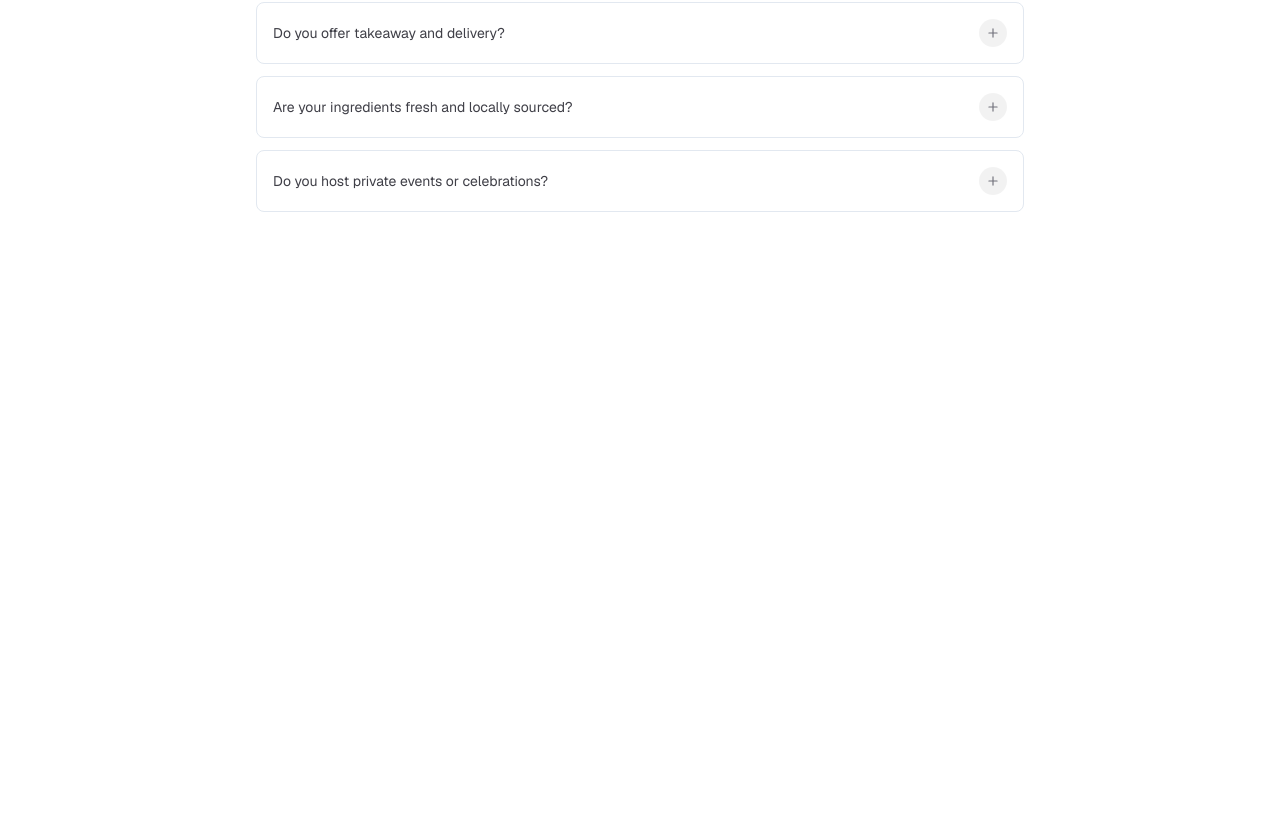
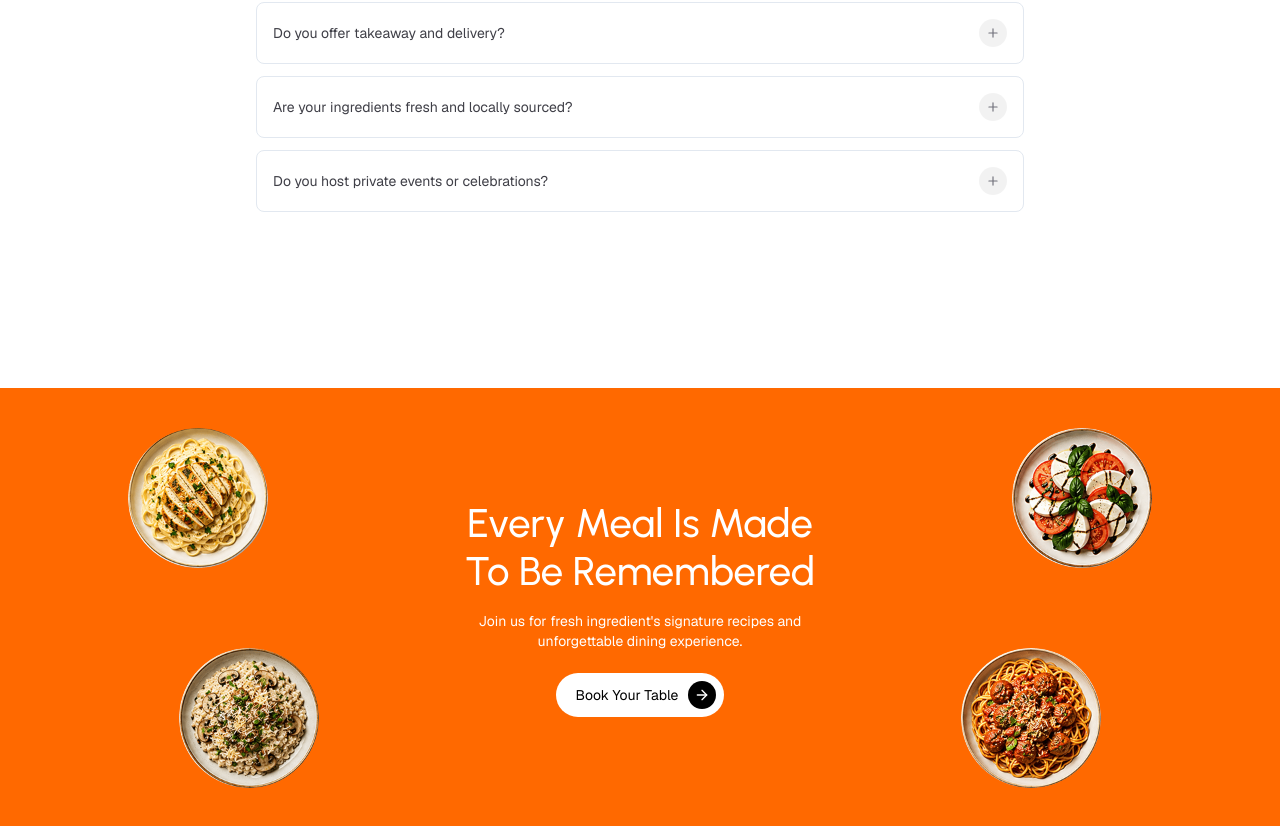
Before and after one commit to Haris-Khan-pro/Dishly, a React (Vite) app: page / in a window 1280 px wide. Shown: the part 5963-6789 px from the top of the page. Before the commit the page ends 6175 px from the top, so only its background shows below. Built offline with nearby package versions, Linux system fonts and the light colour scheme.

Commit message:
Add CTA section with animated dishes and booking call-to-action

```diff
--- a/src/App.jsx
+++ b/src/App.jsx
@@ -9,6 +9,7 @@
 import Timing from "./sections/Timing";
 import TestimonialSection from "./sections/TestimonialSection";
 import FAQs from "./sections/FAQs";
+import CTA from "./sections/CTA";
 
 const App = () => {
   return (
@@ -22,7 +23,8 @@
       <BookingProcess />
       <Timing />
       <TestimonialSection />
-      <FAQs/>
+      <FAQs />
+      <CTA />
     </>
   );
 };
--- a/src/sections/CTA.jsx
+++ b/src/sections/CTA.jsx
@@ -1,11 +1,74 @@
+import { img } from "motion/react-client";
 import React from "react";
+import Animated from "../components/Animated";
+import { ArrowRight } from "lucide-react";
+
+const floatingDishes = [
+  {
+    src: "/assets/dish1.png",
+    alt: "dish1",
+    className: "top-6 left-4 md:top-10 md:left-[6%] lg:left-[10%]",
+  },
+  {
+    src: "/assets/dish2.png",
+    alt: "dish2",
+    className: "bottom-6 left-6 md:bottom-10 md:left-[10%] lg:left-[14%]",
+  },
+  {
+    src: "/assets/dish3.png",
+    alt: "dish3",
+    className: "top-6 right-4 md:top-10 md:right-[6%] lg:right-[10%]",
+  },
+  {
+    src: "/assets/dish4.png",
+    alt: "dish4",
+    className: "bottom-6 right-6 md:bottom-10 md:right-[10%] lg:right-[14%]",
+  },
+];
 
 const CTA = () => {
   return (
     <section
       id="cta"
       className="relative overflow-hidden bg-orange-500 px-6 flex flex-col justify-center items-center min-h-100 md:min-h-110 mt-44"
-    ></section>
+    >
+      <div className="absolute inset-0 w-full max-w-7xl mx-auto pointer-events-none">
+        {floatingDishes.map((dish) => (
+          <img
+            key={dish.src}
+            src={dish.src}
+            alt={dish.alt}
+            className={`absolute size-20 md:size-28 lg:size-35 rounded-full object-cover pointer-events-auto transition-all duration-300 hover:scale-105 ${dish.className}`}
+          />
+        ))}
+      </div>
+
+      <div className="relative z-10 text-center max-w-2xl mx-auto">
+        <Animated>
+          <h1 className="text-3xl md:text-[40px] font-medium text-white font-urbanist text-balance">
+            Every Meal Is Made To Be Remembered
+          </h1>
+        </Animated>
+
+        <Animated y={20} delay={0.2}>
+          <p className="mt-4 text-white max-w-sm mx-auto">
+            Join us for fresh ingredient's signature recipes and unforgettable
+            dining experience.
+          </p>
+        </Animated>
+        <Animated delay={0.2} className="flex items-center justify-center">
+          <a
+            href="#booking-process"
+            className="flex items-center gap-2.5 bg-white text-black pl-5 pr-2 py-2 rounded-full mt-5.5 transition"
+          >
+            Book Your Table
+            <span className="size-7 rounded-full bg-black text-white grid place-content-center">
+              <ArrowRight size={16} />
+            </span>
+          </a>
+        </Animated>
+      </div>
+    </section>
   );
 };
 
```
